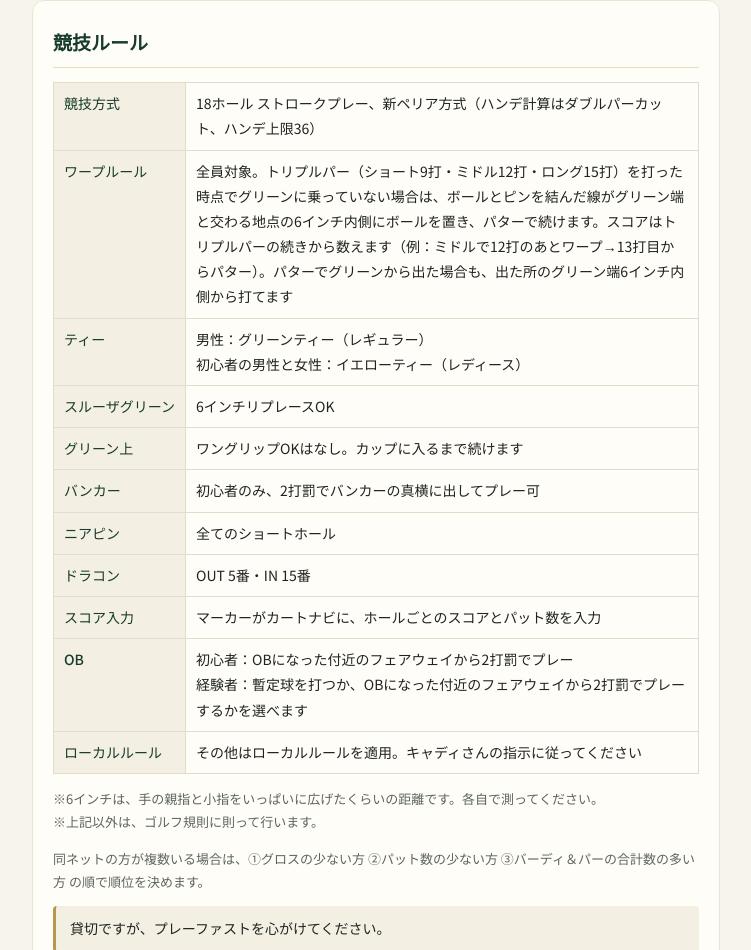
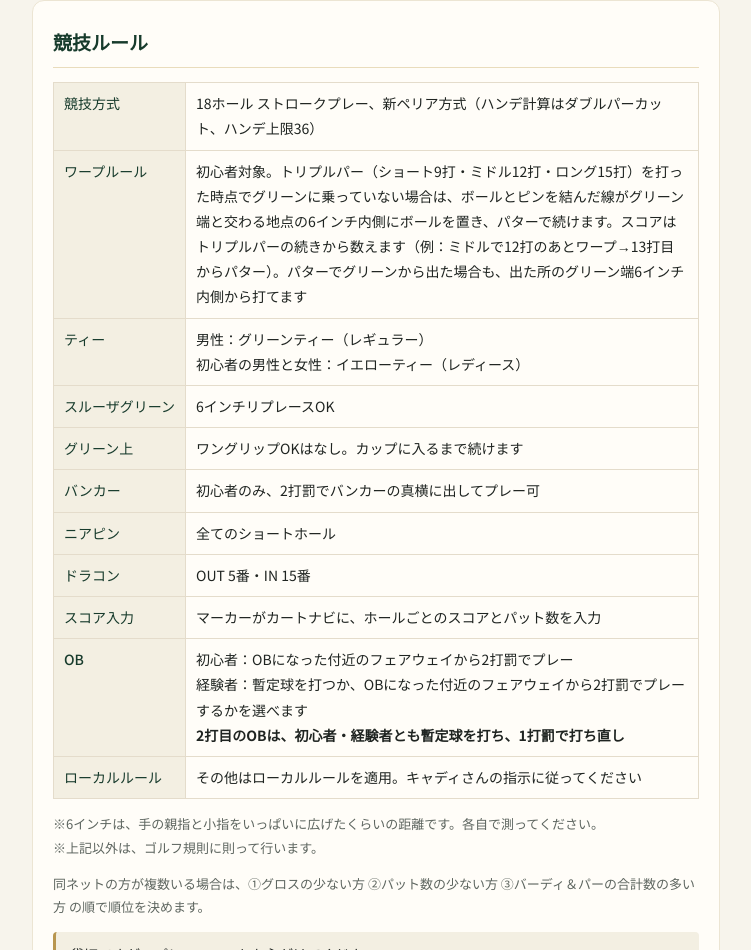
Before and after one commit to LYCK1986/plc2026-k7x9m2, a plain HTML site: page guide/index.html in a window 1280 px wide. Shown: the part 2240-3190 px from the top of the page, without its empty margins (264-1015 px from the left). Drawn offline with Linux system fonts and the light colour scheme.

Commit message:
ワープルールを初心者対象に、2打目OBのルールを追加

```diff
--- a/guide/index.html
+++ b/guide/index.html
@@ -151,7 +151,7 @@
     <h2>競技ルール</h2>
     <table>
       <tr><th>競技方式</th><td>18ホール ストロークプレー、新ペリア方式（ハンデ計算はダブルパーカット、ハンデ上限36）</td></tr>
-      <tr><th>ワープルール</th><td>全員対象。トリプルパー（ショート9打・ミドル12打・ロング15打）を打った時点でグリーンに乗っていない場合は、ボールとピンを結んだ線がグリーン端と交わる地点の6インチ内側にボールを置き、パターで続けます。スコアはトリプルパーの続きから数えます（例：ミドルで12打のあとワープ→13打目からパター）。パターでグリーンから出た場合も、出た所のグリーン端6インチ内側から打てます</td></tr>
+      <tr><th>ワープルール</th><td>初心者対象。トリプルパー（ショート9打・ミドル12打・ロング15打）を打った時点でグリーンに乗っていない場合は、ボールとピンを結んだ線がグリーン端と交わる地点の6インチ内側にボールを置き、パターで続けます。スコアはトリプルパーの続きから数えます（例：ミドルで12打のあとワープ→13打目からパター）。パターでグリーンから出た場合も、出た所のグリーン端6インチ内側から打てます</td></tr>
       <tr><th>ティー</th><td>男性：グリーンティー（レギュラー）<br>初心者の男性と女性：イエローティー（レディース）</td></tr>
       <tr><th>スルーザグリーン</th><td>6インチリプレースOK</td></tr>
       <tr><th>グリーン上</th><td>ワングリップOKはなし。カップに入るまで続けます</td></tr>
@@ -159,7 +159,7 @@
       <tr><th>ニアピン</th><td>全てのショートホール</td></tr>
       <tr><th>ドラコン</th><td>OUT 5番・IN 15番</td></tr>
       <tr><th>スコア入力</th><td>マーカーがカートナビに、ホールごとのスコアとパット数を入力</td></tr>
-      <tr><th>OB</th><td>初心者：OBになった付近のフェアウェイから2打罰でプレー<br>経験者：暫定球を打つか、OBになった付近のフェアウェイから2打罰でプレーするかを選べます</td></tr>
+      <tr><th>OB</th><td>初心者：OBになった付近のフェアウェイから2打罰でプレー<br>経験者：暫定球を打つか、OBになった付近のフェアウェイから2打罰でプレーするかを選べます<br><b>2打目のOBは、初心者・経験者とも暫定球を打ち、1打罰で打ち直し</b></td></tr>
       <tr><th>ローカルルール</th><td>その他はローカルルールを適用。キャディさんの指示に従ってください</td></tr>
     </table>
     <p style="font-size:13px;color:var(--mute)">※6インチは、手の親指と小指をいっぱいに広げたくらいの距離です。各自で測ってください。<br>※上記以外は、ゴルフ規則に則って行います。</p>
```
